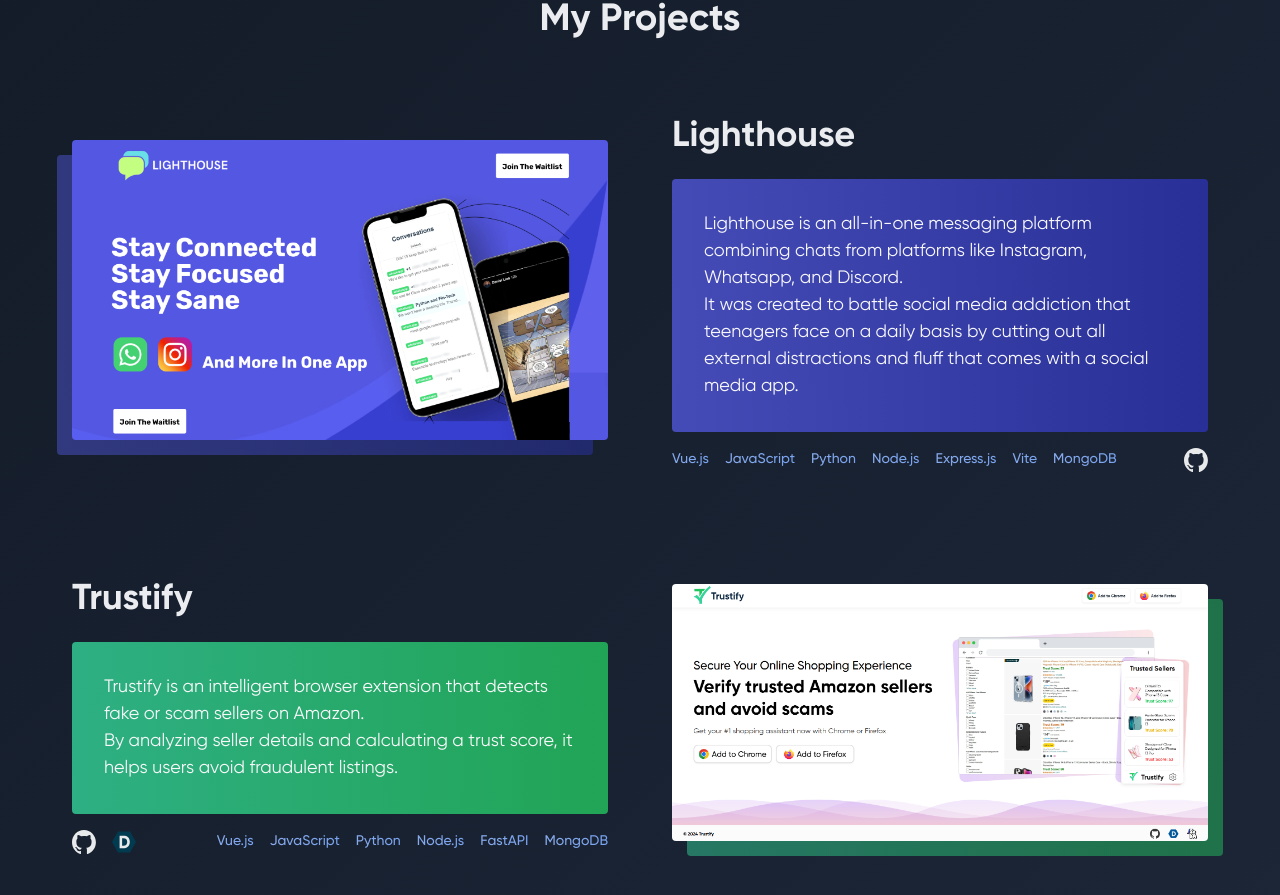
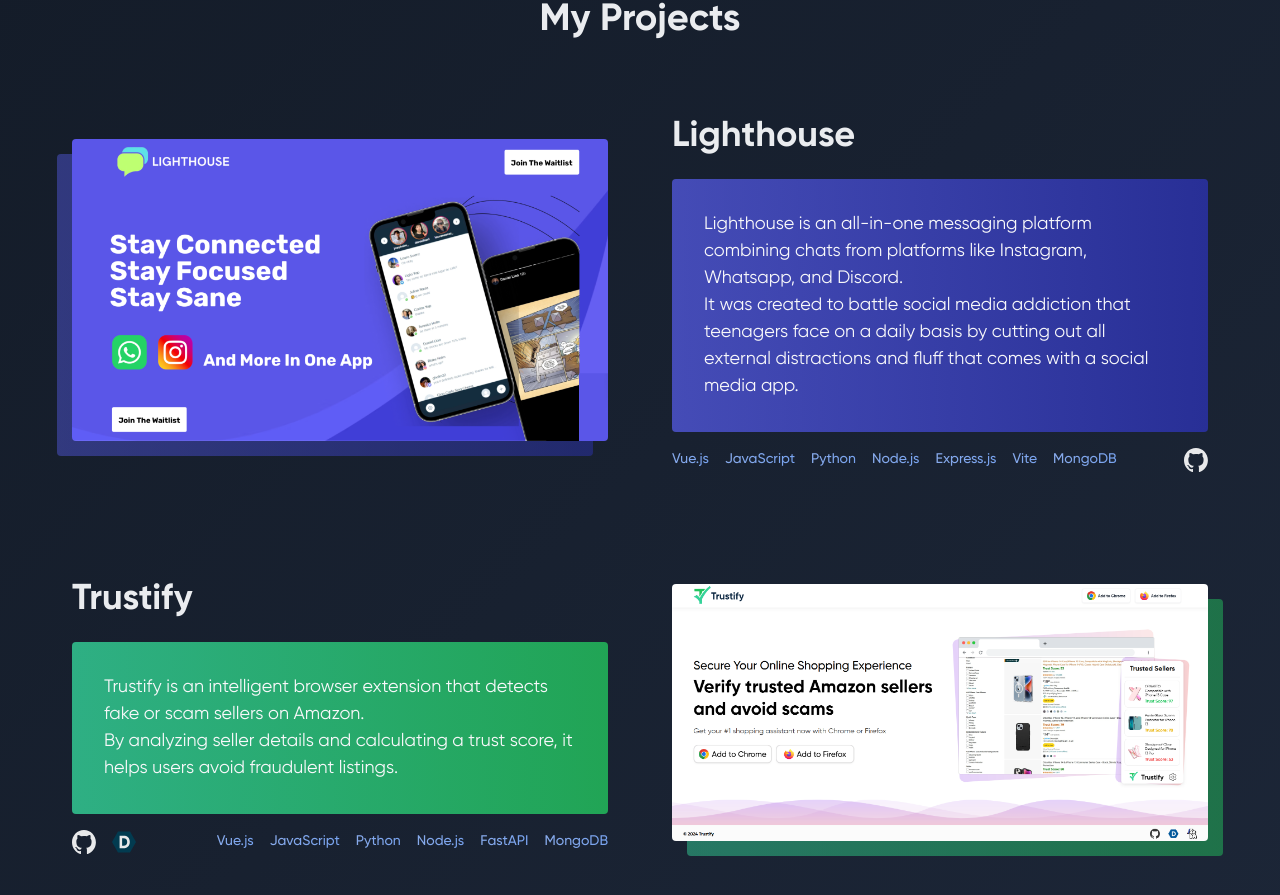
Before and after one commit to Hololm/portfolio, a Vue app in the folder frontend/: page / in a window 1280 px wide. Shown: the part 2602-3497 px from the top of the page. Built offline with nearby package versions, Linux system fonts and the light colour scheme.

Commit message:
vercel why

```diff
--- a/frontend/src/components/ExperienceSection.vue
+++ b/frontend/src/components/ExperienceSection.vue
@@ -21,7 +21,7 @@
       ]"
       gradientStart="rgba(88,94,240,0.7)"
       gradientEnd="rgba(40,47,150,1)"
-      imageSrc="public/assets/lighthouse.png"
+      imageSrc="/assets/sodamentorship.png"
       imageAlt="Lighthouse Project"
       githubLink="https://github.com/Hololm/reverse-beeper"
     />
```
Also changed, not shown: frontend/public/assets/sodamentorship.png (added).
